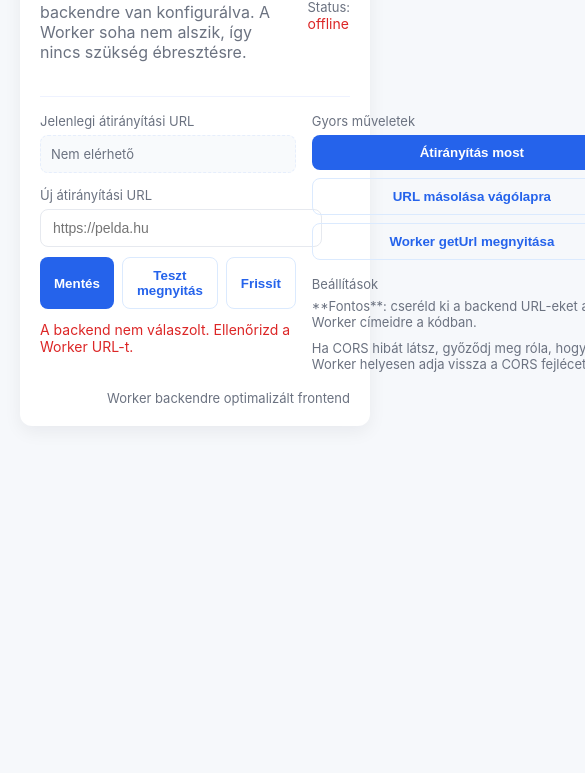
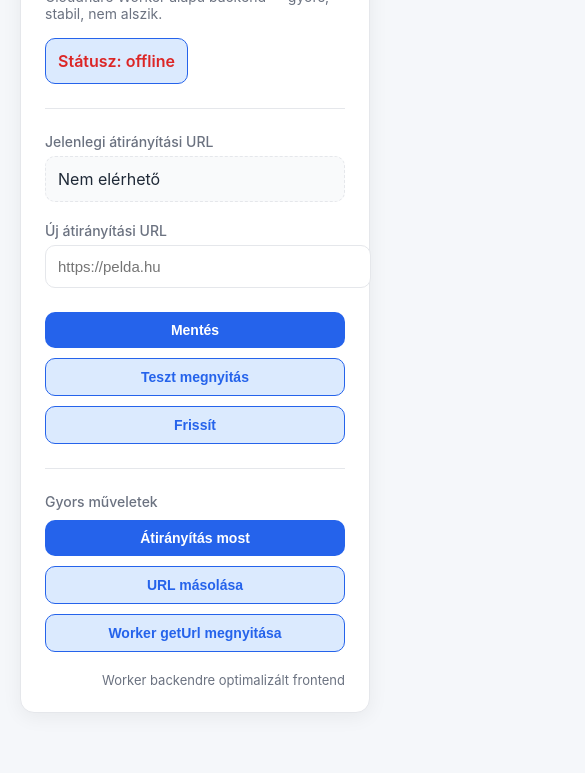
Before and after one commit to SzZB1234/redirect-project-HTML, a plain HTML site: page index.html in a window 390 px wide. Shown: the part 130-903 px from the top of the page, 585 px wide, since content can reach past the window. Drawn offline with Linux system fonts and the light colour scheme; no server answers.

Commit message:
Refactor index.html for better UI and styling
Updated styles and structure for improved layout and responsiveness.

```diff
--- a/index.html
+++ b/index.html
@@ -4,98 +4,188 @@
   <meta charset="utf-8" />
   <meta name="viewport" content="width=device-width,initial-scale=1" />
   <title>Átirányító kezelő</title>
+
   <style>
     :root {
-      --bg: #f6f8fb;
+      --bg: #f5f7fa;
       --card: #ffffff;
       --accent: #2563eb;
+      --accent-light: #dbeafe;
+      --border: #e5e7eb;
+      --text: #1f2937;
       --muted: #6b7280;
       --danger: #dc2626;
+      --success: #16a34a;
     }
-    html,body { height:100%; margin:0; font-family:Inter,Segoe UI,Arial,sans-serif; background:var(--bg); color:#111827; }
-    .wrap { max-width:900px; margin:40px auto; padding:20px; }
-    .card { background:var(--card); border-radius:12px; padding:20px; box-shadow:0 6px 18px rgba(15,23,42,0.06); }
-    h1 { margin:0 0 8px 0; font-size:20px; }
-    p.lead { margin:0 0 18px 0; color:var(--muted); }
-    .row { display:flex; gap:16px; align-items:center; flex-wrap:wrap; }
-    label { display:block; font-size:13px; color:var(--muted); margin-bottom:6px; }
-    input[type="text"] { width:100%; padding:10px 12px; border:1px solid #e6e9ef; border-radius:8px; font-size:14px; }
-    button { background:var(--accent); color:white; border:0; padding:10px 14px; border-radius:8px; cursor:pointer; font-weight:600; }
-    button.ghost { background:transparent; color:var(--accent); border:1px solid #dbeafe; }
-    .muted { color:var(--muted); font-size:13px; }
-    .status { margin-top:12px; font-size:14px; }
-    .status.ok { color:green; }
-    .status.err { color:var(--danger); }
-    .small { font-size:13px; color:var(--muted); }
-    .flex-between { display:flex; justify-content:space-between; align-items:center; gap:12px; }
-    .current-url { word-break:break-all; background:#f8fafc; padding:10px; border-radius:8px; border:1px dashed #e6eefc; }
-    footer { margin-top:18px; font-size:13px; color:var(--muted); text-align:right; }
-    @media (max-width:640px) {
-      .row { flex-direction:column; align-items:stretch; }
+
+    body {
+      margin: 0;
+      background: var(--bg);
+      font-family: Inter, Segoe UI, Arial, sans-serif;
+      color: var(--text);
+    }
+
+    .container {
+      max-width: 900px;
+      margin: 40px auto;
+      padding: 20px;
+    }
+
+    .card {
+      background: var(--card);
+      border-radius: 14px;
+      padding: 24px;
+      box-shadow: 0 4px 20px rgba(0,0,0,0.06);
+      border: 1px solid var(--border);
+    }
+
+    h1 {
+      margin: 0;
+      font-size: 24px;
+      font-weight: 600;
+    }
+
+    .subtitle {
+      margin-top: 4px;
+      color: var(--muted);
+      font-size: 14px;
+    }
+
+    .status-box {
+      margin-top: 16px;
+      padding: 12px;
+      border-radius: 10px;
+      background: var(--accent-light);
+      border: 1px solid var(--accent);
+      display: inline-block;
+      font-weight: 600;
+      color: var(--accent);
+    }
+
+    label {
+      font-size: 14px;
+      font-weight: 500;
+      margin-bottom: 6px;
+      display: block;
+      color: var(--muted);
+    }
+
+    input[type="text"] {
+      width: 100%;
+      padding: 12px;
+      border-radius: 10px;
+      border: 1px solid var(--border);
+      font-size: 15px;
+      margin-bottom: 14px;
+    }
+
+    .current-url-box {
+      background: #f9fafb;
+      border: 1px dashed var(--border);
+      padding: 12px;
+      border-radius: 10px;
+      word-break: break-all;
+      margin-bottom: 20px;
+    }
+
+    .btn-row {
+      display: flex;
+      flex-wrap: wrap;
+      gap: 10px;
+      margin-top: 10px;
+    }
+
+    button {
+      padding: 10px 16px;
+      border-radius: 10px;
+      border: none;
+      cursor: pointer;
+      font-size: 14px;
+      font-weight: 600;
+    }
+
+    .btn-primary {
+      background: var(--accent);
+      color: white;
+    }
+
+    .btn-secondary {
+      background: var(--accent-light);
+      color: var(--accent);
+      border: 1px solid var(--accent);
+    }
+
+    .btn-danger {
+      background: var(--danger);
+      color: white;
+    }
+
+    .message {
+      margin-top: 12px;
+      font-size: 14px;
+    }
+
+    .ok { color: var(--success); }
+    .err { color: var(--danger); }
+
+    footer {
+      margin-top: 20px;
+      text-align: right;
+      font-size: 13px;
+      color: var(--muted);
+    }
+
+    @media (max-width: 600px) {
+      .btn-row { flex-direction: column; }
     }
   </style>
 </head>
+
 <body>
-  <div class="wrap">
-    <div class="card" id="app">
-      <div class="flex-between">
-        <div>
-          <h1>Átirányító kezelő</h1>
-          <p class="lead">A frontend Cloudflare Worker backendre van konfigurálva. A Worker soha nem alszik, így nincs szükség ébresztésre.</p>
-        </div>
-        <div class="small">Status: <span id="liveIndicator" class="muted">ellenőrzés…</span></div>
+  <div class="container">
+    <div class="card">
+      <h1>Átirányító kezelő</h1>
+      <div class="subtitle">Cloudflare Worker alapú backend — gyors, stabil, nem alszik.</div>
+
+      <div id="status" class="status-box">Státusz: ellenőrzés…</div>
+
+      <hr style="margin: 24px 0; border: none; border-top: 1px solid var(--border);" />
+
+      <label>Jelenlegi átirányítási URL</label>
+      <div id="currentUrl" class="current-url-box">Betöltés…</div>
+
+      <label>Új átirányítási URL</label>
+      <input id="newUrl" type="text" placeholder="https://pelda.hu" />
+
+      <div class="btn-row">
+        <button id="saveBtn" class="btn-primary">Mentés</button>
+        <button id="testBtn" class="btn-secondary">Teszt megnyitás</button>
+        <button id="refreshBtn" class="btn-secondary">Frissít</button>
       </div>
 
-      <hr style="margin:16px 0;border:none;border-top:1px solid #eef2ff" />
+      <hr style="margin: 24px 0; border: none; border-top: 1px solid var(--border);" />
 
-      <div style="display:grid;grid-template-columns:1fr 320px;gap:16px;">
-        <div>
-          <label for="currentUrl">Jelenlegi átirányítási URL</label>
-          <div id="currentUrl" class="current-url muted">Betöltés…</div>
+      <label>Gyors műveletek</label>
+      <div class="btn-row">
+        <button id="redirectBtn" class="btn-primary">Átirányítás most</button>
+        <button id="copyBtn" class="btn-secondary">URL másolása</button>
+        <button id="openWorkerBtn" class="btn-secondary">Worker getUrl megnyitása</button>
+      </div>
 
-          <div style="margin-top:14px;">
-            <label for="newUrl">Új átirányítási URL</label>
-            <input id="newUrl" type="text" placeholder="https://pelda.hu" autocomplete="off" />
-            <div style="margin-top:10px; display:flex; gap:8px;">
-              <button id="saveBtn">Mentés</button>
-              <button id="testBtn" class="ghost">Teszt megnyitás</button>
-              <button id="refreshBtn" class="ghost">Frissít</button>
-            </div>
-            <div id="message" class="status" aria-live="polite"></div>
-          </div>
-        </div>
-
-        <div>
-          <label>Gyors műveletek</label>
-          <div style="display:flex;flex-direction:column;gap:8px;">
-            <button id="redirectBtn">Átirányítás most</button>
-            <button id="copyBtn" class="ghost">URL másolása vágólapra</button>
-            <button id="openWorkerBtn" class="ghost">Worker getUrl megnyitása</button>
-          </div>
-
-          <div style="margin-top:16px;">
-            <label>Beállítások</label>
-            <div class="small">**Fontos**: cseréld ki a backend URL-eket a saját Worker címeidre a kódban.</div>
-            <div style="margin-top:10px;" class="small">Ha CORS hibát látsz, győződj meg róla, hogy a Worker helyesen adja vissza a CORS fejlécet.</div>
-          </div>
-        </div>
-      </div>
+      <div id="message" class="message"></div>
 
       <footer>Worker backendre optimalizált frontend</footer>
     </div>
   </div>
 
   <script>
-    // ======= Állítsd be ide a saját Worker URL-jeidet =======
-    // Példa: "https://redirect-worker.youraccount.workers.dev/getUrl"
     const backendGet = "https://redirect-project.nyuszilevelezo.workers.dev/getUrl";
     const backendSet = "https://redirect-project.nyuszilevelezo.workers.dev/setUrl";
-    // ======================================================
 
     const currentUrlEl = document.getElementById("currentUrl");
     const newUrlInput = document.getElementById("newUrl");
     const messageEl = document.getElementById("message");
-    const liveIndicator = document.getElementById("liveIndicator");
+    const statusEl = document.getElementById("status");
 
     const saveBtn = document.getElementById("saveBtn");
     const redirectBtn = document.getElementById("redirectBtn");
@@ -106,67 +196,44 @@
 
     let cachedUrl = null;
 
-    // Egyszerű CORS-safe fetch wrapper
     async function safeFetch(url, options = {}) {
       try {
         const res = await fetch(url, options);
-        const contentType = res.headers.get("content-type") || "";
         const text = await res.text();
         let body = null;
-        if (contentType.includes("application/json")) {
-          try { body = JSON.parse(text); } catch { body = text; }
-        } else {
-          body = text;
-        }
-        return { ok: res.ok, status: res.status, body, headers: res.headers };
+        try { body = JSON.parse(text); } catch { body = text; }
+        return { ok: res.ok, status: res.status, body };
       } catch (err) {
-        return { ok: false, error: err.message || String(err) };
+        return { ok: false, error: err.message };
       }
     }
 
-    // Betölti a jelenlegi URL-t a Workerből
-    async function loadCurrentUrl(showMessage = false) {
-      messageEl.textContent = "";
-      liveIndicator.textContent = "ellenőrzés…";
-      liveIndicator.className = "muted";
+    async function loadCurrentUrl() {
+      statusEl.textContent = "Státusz: ellenőrzés…";
+      statusEl.style.color = "#2563eb";
 
-      const res = await safeFetch(backendGet, { method: "GET", cache: "no-store" });
+      const res = await safeFetch(backendGet);
 
       if (!res.ok) {
         currentUrlEl.textContent = "Nem elérhető";
-        messageEl.textContent = "A backend nem válaszolt. Ellenőrizd a Worker URL-t.";
-        messageEl.className = "status err";
-        liveIndicator.textContent = "offline";
-        liveIndicator.className = "status err";
+        statusEl.textContent = "Státusz: offline";
+        statusEl.style.color = "#dc2626";
         return;
       }
 
-      // Várható formátum: { "url": "https://..." }
-      const data = res.body;
-      const url = (data && data.url) ? data.url : null;
-      cachedUrl = url;
-      currentUrlEl.textContent = url || "Nincs beállítva";
-      if (showMessage) {
-        messageEl.textContent = "Betöltve.";
-        messageEl.className = "status ok";
-      } else {
-        messageEl.textContent = "";
-      }
-      liveIndicator.textContent = "online";
-      liveIndicator.className = "status ok";
+      cachedUrl = res.body.url || null;
+      currentUrlEl.textContent = cachedUrl || "Nincs beállítva";
+      statusEl.textContent = "Státusz: online";
+      statusEl.style.color = "#16a34a";
     }
 
-    // Mentés a Workerbe
     async function saveUrl() {
       const newUrl = newUrlInput.value.trim();
       if (!newUrl) {
-        messageEl.textContent = "Adj meg egy URL-t!";
-        messageEl.className = "status err";
+        messageEl.textContent = "Adj meg egy URL-t.";
+        messageEl.className = "message err";
         return;
       }
-
-      messageEl.textContent = "Mentés folyamatban…";
-      messageEl.className = "status";
 
       const res = await safeFetch(backendSet, {
         method: "POST",
@@ -175,90 +242,54 @@
       });
 
       if (!res.ok) {
-        messageEl.textContent = "Mentés sikertelen. Ellenőrizd a Worker-t és a CORS beállításokat.";
-        messageEl.className = "status err";
+        messageEl.textContent = "Mentés sikertelen.";
+        messageEl.className = "message err";
         return;
       }
 
       messageEl.textContent = "Sikeres mentés.";
-      messageEl.className = "status ok";
+      messageEl.className = "message ok";
       newUrlInput.value = "";
-      await loadCurrentUrl(true);
+      loadCurrentUrl();
     }
 
-    // Átirányítás
     function redirectNow() {
       if (!cachedUrl) {
         messageEl.textContent = "Nincs beállított URL.";
-        messageEl.className = "status err";
+        messageEl.className = "message err";
         return;
       }
-      // Biztonság: csak teljes URL-ekre engedünk átirányítást
-      try {
-        const u = new URL(cachedUrl);
-        window.location.href = u.href;
-      } catch {
-        messageEl.textContent = "A beállított URL érvénytelen.";
-        messageEl.className = "status err";
-      }
+      window.location.href = cachedUrl;
     }
 
-    // Másolás vágólapra
     async function copyToClipboard() {
       if (!cachedUrl) {
-        messageEl.textContent = "Nincs beállított URL.";
-        messageEl.className = "status err";
+        messageEl.textContent = "Nincs URL.";
+        messageEl.className = "message err";
         return;
       }
-      try {
-        await navigator.clipboard.writeText(cachedUrl);
-        messageEl.textContent = "Másolva a vágólapra.";
-        messageEl.className = "status ok";
-      } catch {
-        messageEl.textContent = "A böngésző nem engedélyezi a vágólap használatát.";
-        messageEl.className = "status err";
-      }
+      await navigator.clipboard.writeText(cachedUrl);
+      messageEl.textContent = "Másolva.";
+      messageEl.className = "message ok";
     }
 
-    // Teszt megnyitás új ablakban
     function openTest() {
-      if (!cachedUrl) {
-        messageEl.textContent = "Nincs beállított URL.";
-        messageEl.className = "status err";
-        return;
-      }
-      window.open(cachedUrl, "_blank", "noopener");
+      if (!cachedUrl) return;
+      window.open(cachedUrl, "_blank");
     }
 
-    // Worker getUrl megnyitása
     function openWorkerGet() {
-      window.open(backendGet, "_blank", "noopener");
+      window.open(backendGet, "_blank");
     }
 
-    // Események
-    saveBtn.addEventListener("click", saveUrl);
-    redirectBtn.addEventListener("click", redirectNow);
-    copyBtn.addEventListener("click", copyToClipboard);
-    testBtn.addEventListener("click", openTest);
-    refreshBtn.addEventListener("click", () => loadCurrentUrl(true));
-    openWorkerBtn.addEventListener("click", openWorkerGet);
+    saveBtn.onclick = saveUrl;
+    redirectBtn.onclick = redirectNow;
+    copyBtn.onclick = copyToClipboard;
+    testBtn.onclick = openTest;
+    refreshBtn.onclick = loadCurrentUrl;
+    openWorkerBtn.onclick = openWorkerGet;
 
-    // Induláskor betöltés
-    (async function init() {
-      // Alapvető validáció: ellenőrizzük, hogy a backend URL-ek át lettek-e állítva
-      if (backendGet.includes("YOUR_ACCOUNT") || backendSet.includes("YOUR_ACCOUNT")) {
-        currentUrlEl.textContent = "Kérlek állítsd be a Worker URL-eket a kódban.";
-        messageEl.textContent = "Cseréld ki a backendGet és backendSet változókat a saját Worker címeidre.";
-        messageEl.className = "status err";
-        liveIndicator.textContent = "nincs konfigurálva";
-        liveIndicator.className = "status err";
-        return;
-      }
-
-      await loadCurrentUrl();
-      // opcionális: időközönként frissítjük a státuszt
-      setInterval(loadCurrentUrl, 60_000); // 60 mp-enként
-    })();
+    loadCurrentUrl();
   </script>
 </body>
 </html>
```
